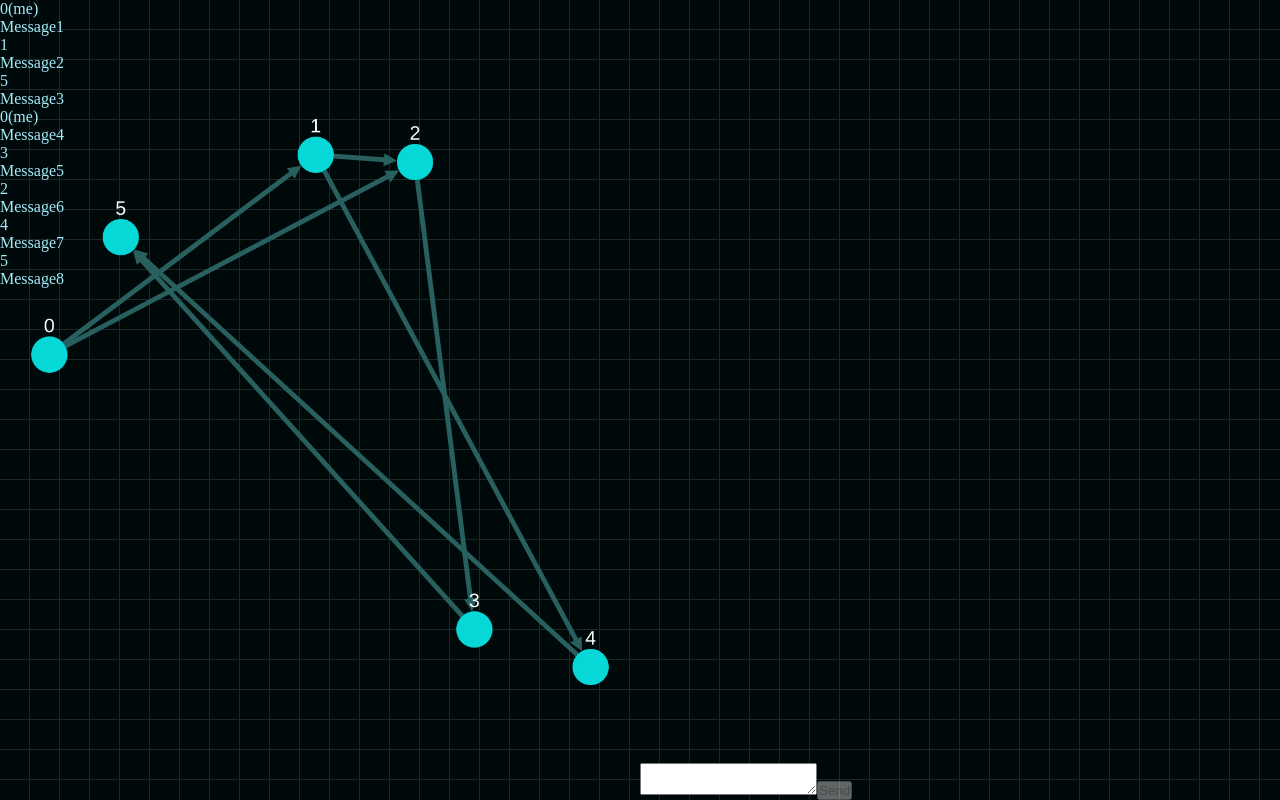
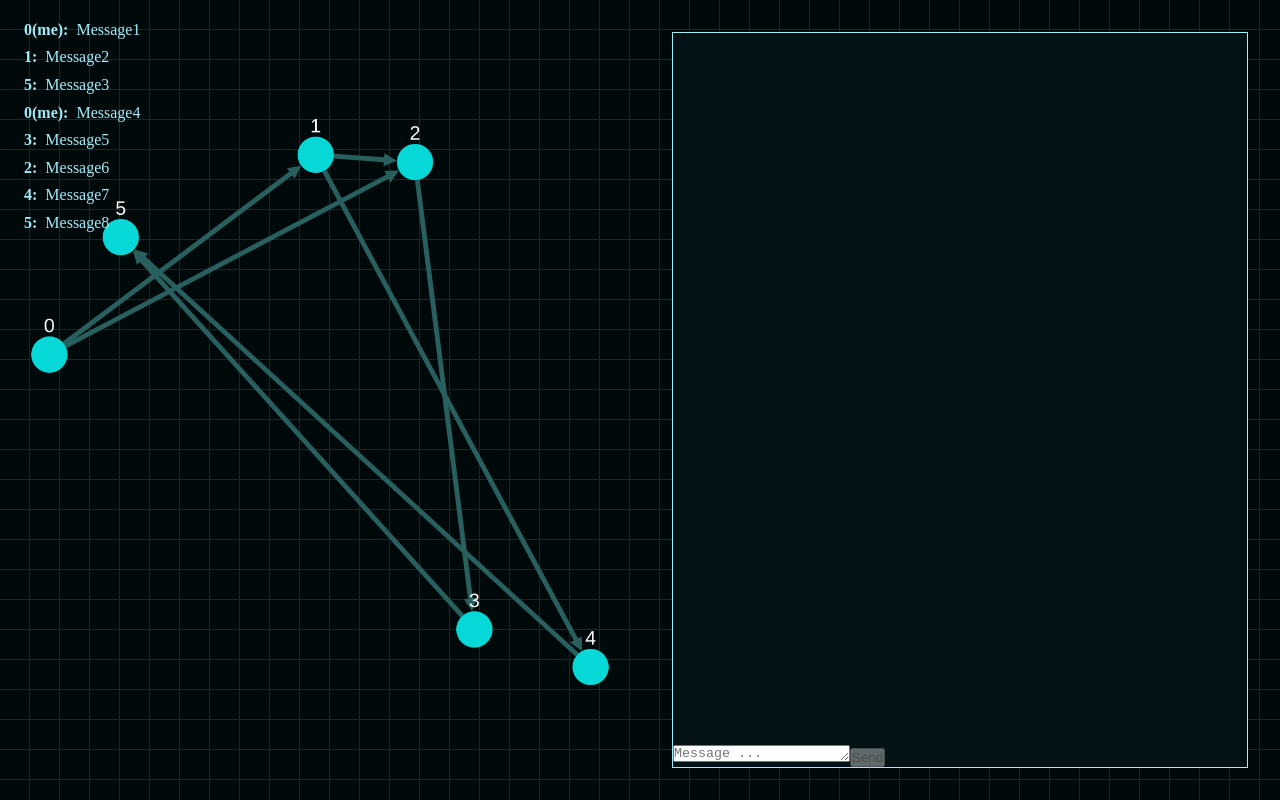
Before and after one commit to approvers/genkainet, a React app: page / in a window 1280 px wide. Built offline with nearby package versions, Linux system fonts and the light colour scheme; the HTML template or start-up script is replaced by a standard one.

Commit message:
💄 Brush up console appearance

```diff
--- a/src/components/Console.module.scss
+++ b/src/components/Console.module.scss
@@ -1,6 +1,7 @@
 .console {
   display: flex;
   flex-direction: column-reverse;
-  width: 100%;
-  height: 100%;
+  margin: 2rem;
+  background: #031214;
+  border: 1px solid rgb(161, 236, 251);
 }
--- a/src/components/InputField.module.scss
+++ b/src/components/InputField.module.scss
@@ -1,3 +1,31 @@
 .input-field {
-  width: 100%;
+  display: flex;
+  padding: 0.5em;
+
+  > textarea {
+    flex-grow: 1;
+    padding: 0.5em;
+    font: inherit;
+    color: rgb(161, 236, 251);
+    background: transparent;
+    outline: none;
+
+    &:focus {
+      border: 1px solid rgb(161, 236, 251);
+    }
+  }
+
+  > button {
+    padding: 0.3em 1em;
+    margin-left: 0.5em;
+    font: inherit;
+    color: inherit;
+    background: transparent;
+    border: 1px solid rgb(161, 236, 251);
+
+    &[disabled] {
+      color: gray;
+      border-color: gray;
+    }
+  }
 }
--- a/src/components/InputField.tsx
+++ b/src/components/InputField.tsx
@@ -12,7 +12,12 @@ const InputField: FC<Props> = ({ destination, onSendClick }) => {
   const sendButtonText = destination ? `Send to ${destination}` : "Send";
   return (
     <div className={styles.inputField}>
-      <textarea value={message} onChange={({ target: { value } }) => setMessage(value)} />
+      <textarea
+        value={message}
+        onChange={({ target: { value } }) => setMessage(value)}
+        rows={1}
+        placeholder="Message ..."
+      />
       <button onClick={() => onSendClick(message)} disabled={destination == null}>
         {sendButtonText}
       </button>
--- a/src/components/Messages.module.scss
+++ b/src/components/Messages.module.scss
@@ -10,5 +10,20 @@
   right: 0;
   bottom: 0;
   left: 0;
-  overflow-y: scroll;
+  padding: 1rem 0;
+  overflow-y: hidden;
 }
+
+.message {
+  display: flex;
+  padding: 0.3em 1.5em;
+
+  > :first-child {
+    margin-right: 0.5em;
+    font-weight: bolder;
+
+    &::after {
+      content: ":";
+    }
+  }
+}
--- a/src/components/Messages.tsx
+++ b/src/components/Messages.tsx
@@ -12,7 +12,7 @@ const Messages: FC<Props> = ({ messages, myId }) => (
   <div className={styles.messagesWrapper}>
     <div className={styles.messages}>
       {messages.map(({ from, message }, index) => (
-        <div key={index}>
+        <div key={index} className={styles.message}>
           <div>
             {from}
             {from === myId ? "(me)" : ""}
```
